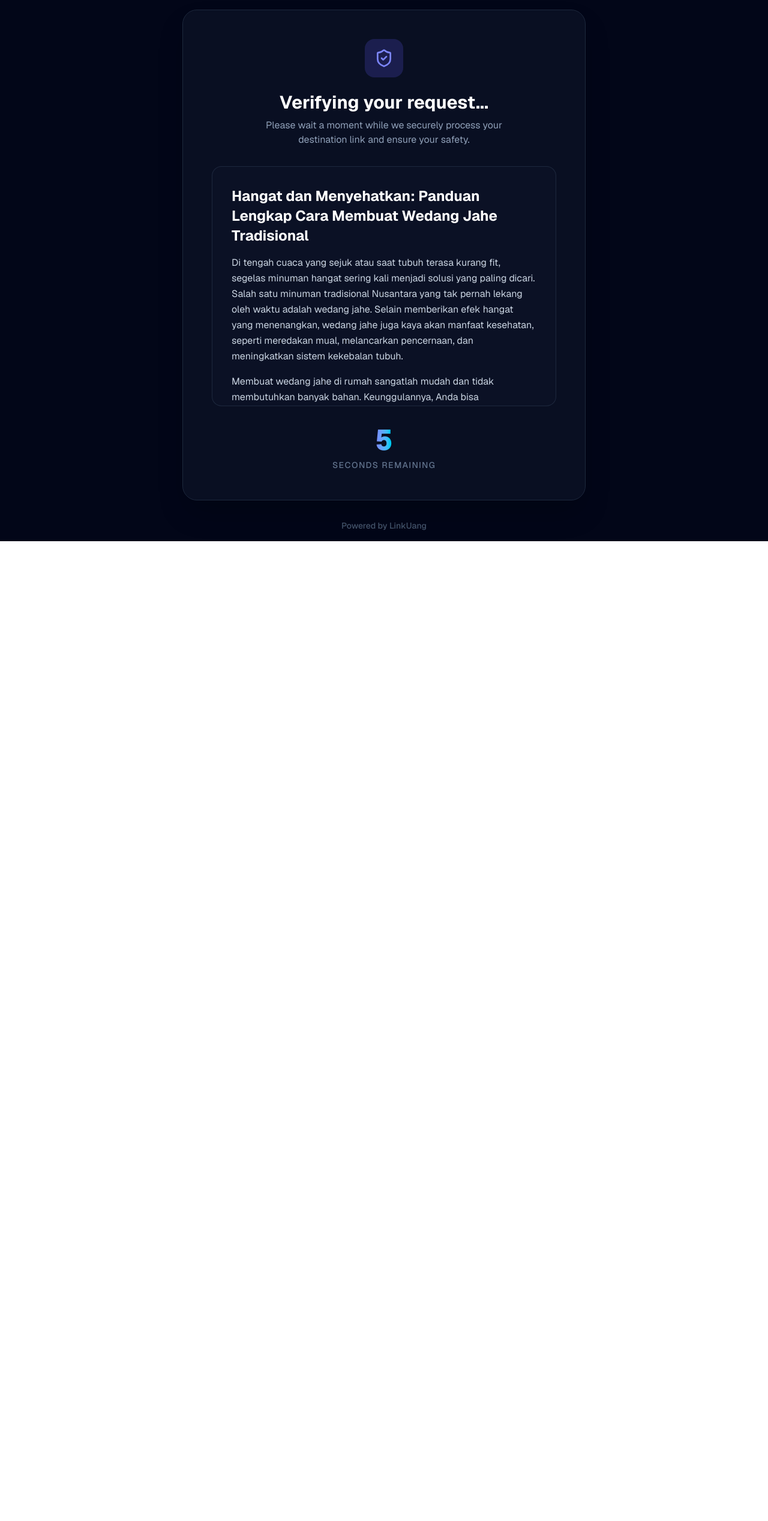
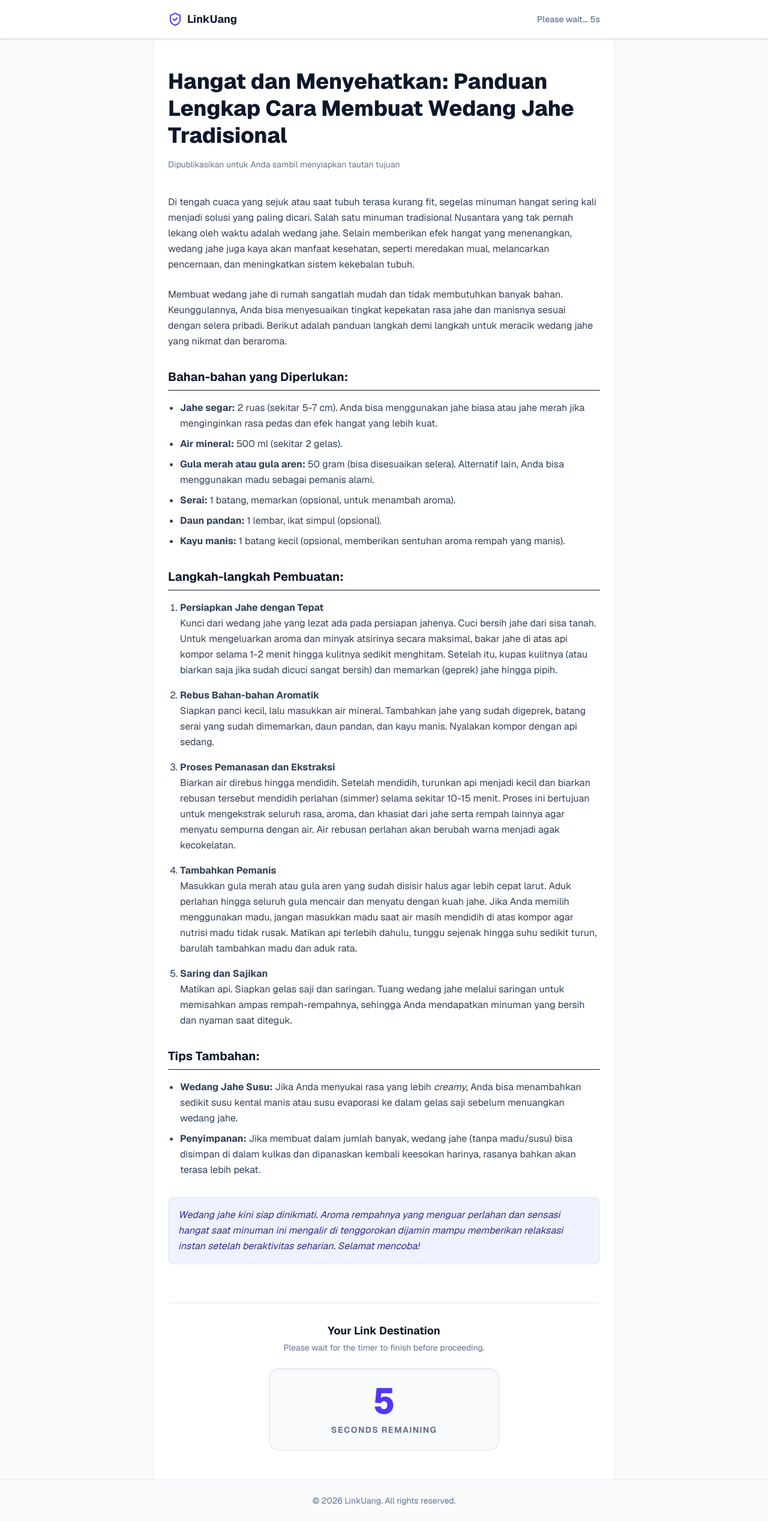
Before and after one commit to zerouknoun/likuang, a Next.js app: page /s/1 in a window 1280 px wide. Shown: the whole page at 60% size. Before the commit the page ends 902 px from the top, so only its background shows below. Built offline with nearby package versions, Linux system fonts and the light colour scheme.

Commit message:
style: ubah desain halaman tunggu menjadi mirip artikel blog asli

```diff
--- a/src/app/s/[code]/page.tsx
+++ b/src/app/s/[code]/page.tsx
@@ -44,32 +44,33 @@ export default function WaitPage() {
   };
 
   return (
-    <div className="min-h-screen bg-slate-950 flex flex-col items-center justify-center p-4 font-[family-name:var(--font-geist-sans)] relative overflow-hidden">
-      {/* Abstract Backgrounds */}
-      <div className="absolute top-0 left-0 w-full h-full overflow-hidden -z-10 pointer-events-none">
-        <div className="absolute top-[20%] left-[10%] w-[300px] h-[300px] bg-indigo-600/20 rounded-full blur-[100px] animate-pulse" />
-        <div className="absolute bottom-[20%] right-[10%] w-[300px] h-[300px] bg-cyan-600/10 rounded-full blur-[100px]" />
+    <div className="min-h-screen bg-slate-50 font-[family-name:var(--font-geist-sans)] text-slate-800 selection:bg-indigo-100">
+
+      {/* Blog Header / Navbar */}
+      <header className="bg-white border-b border-slate-200 sticky top-0 z-50 shadow-sm">
+        <div className="max-w-3xl mx-auto px-4 sm:px-6 h-16 flex items-center justify-between">
+          <div className="flex items-center gap-2">
+            <ShieldCheck className="w-6 h-6 text-indigo-600" />
+            <span className="font-bold text-lg text-slate-900">LinkUang</span>
+          </div>
+          <div className="text-sm font-medium text-slate-500">
+            {error ? "Error" : canProceed ? "Link Ready" : `Please wait... ${timeLeft}s`}
+          </div>
+        </div>
+      </header>
+
+      <main className="max-w-3xl mx-auto px-4 sm:px-6 py-8 sm:py-12 bg-white min-h-screen shadow-sm">
+
+        {/* Article Header */}
+        <div className="mb-10 text-center sm:text-left">
+          <h1 className="text-3xl sm:text-4xl font-extrabold text-slate-900 mb-4 leading-tight">
+            Hangat dan Menyehatkan: Panduan Lengkap Cara Membuat Wedang Jahe Tradisional
+          </h1>
+          <p className="text-slate-500 text-sm">Dipublikasikan untuk Anda sambil menyiapkan tautan tujuan</p>
         </div>
 
-      <div className="w-full max-w-2xl bg-slate-900/60 backdrop-blur-xl border border-slate-800 rounded-3xl p-8 sm:p-12 shadow-2xl flex flex-col items-center text-center">
-
-        <div className="w-16 h-16 rounded-2xl bg-indigo-500/20 flex items-center justify-center mb-6 text-indigo-400">
-          <ShieldCheck className="w-8 h-8" />
-        </div>
-
-        <h1 className="text-2xl sm:text-3xl font-bold text-white mb-2">
-          Verifying your request...
-        </h1>
-        <p className="text-slate-400 mb-8 max-w-md">
-          Please wait a moment while we securely process your destination link and ensure your safety.
-        </p>
-
-        {/* Article Content / Ad Space */}
-        <div className="w-full bg-slate-900/40 border border-slate-700/50 rounded-2xl p-6 sm:p-8 mb-8 text-left max-h-[400px] overflow-y-auto">
-          <h2 className="text-xl sm:text-2xl font-bold text-white mb-4 leading-snug">
-            Hangat dan Menyehatkan: Panduan Lengkap Cara Membuat Wedang Jahe Tradisional
-          </h2>
-          <div className="text-slate-300 text-sm sm:text-base leading-relaxed space-y-4">
+        {/* Article Content */}
+        <div className="prose prose-slate max-w-none text-slate-700 text-base leading-relaxed space-y-6">
           <p>
             Di tengah cuaca yang sejuk atau saat tubuh terasa kurang fit, segelas minuman hangat sering kali menjadi solusi yang paling dicari. Salah satu minuman tradisional Nusantara yang tak pernah lekang oleh waktu adalah wedang jahe. Selain memberikan efek hangat yang menenangkan, wedang jahe juga kaya akan manfaat kesehatan, seperti meredakan mual, melancarkan pencernaan, dan meningkatkan sistem kekebalan tubuh.
           </p>
@@ -77,7 +78,7 @@ export default function WaitPage() {
             Membuat wedang jahe di rumah sangatlah mudah dan tidak membutuhkan banyak bahan. Keunggulannya, Anda bisa menyesuaikan tingkat kepekatan rasa jahe dan manisnya sesuai dengan selera pribadi. Berikut adalah panduan langkah demi langkah untuk meracik wedang jahe yang nikmat dan beraroma.
           </p>
 
-            <h3 className="text-lg font-semibold text-indigo-400 mt-6 mb-2">Bahan-bahan yang Diperlukan:</h3>
+          <h3 className="text-xl font-bold text-slate-900 mt-8 mb-4 border-b pb-2">Bahan-bahan yang Diperlukan:</h3>
           <ul className="list-disc pl-5 space-y-2">
             <li><strong>Jahe segar:</strong> 2 ruas (sekitar 5-7 cm). Anda bisa menggunakan jahe biasa atau jahe merah jika menginginkan rasa pedas dan efek hangat yang lebih kuat.</li>
             <li><strong>Air mineral:</strong> 500 ml (sekitar 2 gelas).</li>
@@ -87,7 +88,7 @@ export default function WaitPage() {
             <li><strong>Kayu manis:</strong> 1 batang kecil (opsional, memberikan sentuhan aroma rempah yang manis).</li>
           </ul>
 
-            <h3 className="text-lg font-semibold text-indigo-400 mt-6 mb-2">Langkah-langkah Pembuatan:</h3>
+          <h3 className="text-xl font-bold text-slate-900 mt-8 mb-4 border-b pb-2">Langkah-langkah Pembuatan:</h3>
           <ol className="list-decimal pl-5 space-y-4">
             <li>
               <strong>Persiapkan Jahe dengan Tepat</strong><br/>
@@ -111,29 +112,35 @@ export default function WaitPage() {
             </li>
           </ol>
 
-            <h3 className="text-lg font-semibold text-indigo-400 mt-6 mb-2">Tips Tambahan:</h3>
+          <h3 className="text-xl font-bold text-slate-900 mt-8 mb-4 border-b pb-2">Tips Tambahan:</h3>
           <ul className="list-disc pl-5 space-y-2">
             <li><strong>Wedang Jahe Susu:</strong> Jika Anda menyukai rasa yang lebih <i>creamy</i>, Anda bisa menambahkan sedikit susu kental manis atau susu evaporasi ke dalam gelas saji sebelum menuangkan wedang jahe.</li>
             <li><strong>Penyimpanan:</strong> Jika membuat dalam jumlah banyak, wedang jahe (tanpa madu/susu) bisa disimpan di dalam kulkas dan dipanaskan kembali keesokan harinya, rasanya bahkan akan terasa lebih pekat.</li>
           </ul>
-            <p className="pt-4 border-t border-slate-800/60 text-slate-400 italic">
+
+          <p className="p-4 bg-indigo-50 text-indigo-900 rounded-lg italic mt-8 border border-indigo-100">
             Wedang jahe kini siap dinikmati. Aroma rempahnya yang menguar perlahan dan sensasi hangat saat minuman ini mengalir di tenggorokan dijamin mampu memberikan relaksasi instan setelah beraktivitas seharian. Selamat mencoba!
           </p>
         </div>
+
+        {/* Action / Timer Section at the bottom */}
+        <div className="mt-16 pt-8 border-t border-slate-200 flex flex-col items-center justify-center">
+          <div className="text-center mb-6">
+            <h4 className="text-lg font-bold text-slate-900 mb-1">Your Link Destination</h4>
+            <p className="text-slate-500 text-sm">Please wait for the timer to finish before proceeding.</p>
           </div>
 
-        {/* Timer / Button Area */}
-        <div className="min-h-[60px] flex items-center justify-center">
+          <div className="min-h-[80px] w-full flex items-center justify-center">
             {error ? (
-            <div className="text-red-400 bg-red-400/10 border border-red-400/20 px-6 py-3 rounded-xl font-medium">
+              <div className="text-red-600 bg-red-50 border border-red-200 px-6 py-4 rounded-xl font-medium w-full text-center">
                 {error}
               </div>
             ) : !canProceed ? (
-            <div className="flex flex-col items-center">
-              <div className="text-5xl font-extrabold text-transparent bg-clip-text bg-gradient-to-r from-indigo-400 to-cyan-400 mb-2 font-mono">
+              <div className="flex flex-col items-center p-6 bg-slate-50 rounded-2xl w-full max-w-sm border border-slate-200 shadow-inner">
+                <div className="text-6xl font-extrabold text-indigo-600 mb-2 font-mono">
                   {timeLeft}
                 </div>
-              <div className="text-sm text-slate-500 font-medium uppercase tracking-widest">
+                <div className="text-sm text-slate-500 font-bold uppercase tracking-widest">
                   Seconds Remaining
                 </div>
               </div>
@@ -141,16 +148,15 @@ export default function WaitPage() {
               <button
                 onClick={handleContinue}
                 disabled={loading}
-              className="group relative flex items-center gap-3 bg-indigo-600 hover:bg-indigo-500 text-white px-8 py-4 rounded-full text-lg font-semibold transition-all shadow-[0_0_20px_rgba(79,70,229,0.4)] hover:shadow-[0_0_30px_rgba(79,70,229,0.6)] disabled:opacity-50 disabled:cursor-not-allowed overflow-hidden"
+                className="w-full max-w-sm group relative flex items-center justify-center gap-3 bg-indigo-600 hover:bg-indigo-700 text-white px-8 py-5 rounded-2xl text-lg font-bold transition-all shadow-lg hover:shadow-indigo-500/30 disabled:opacity-50 disabled:cursor-not-allowed overflow-hidden"
               >
-              <div className="absolute inset-0 bg-white/20 translate-y-full group-hover:translate-y-0 transition-transform duration-300 ease-out" />
                 <span className="relative z-10 flex items-center gap-2">
                   {loading ? (
-                  <Loader2 className="w-5 h-5 animate-spin" />
+                    <Loader2 className="w-6 h-6 animate-spin" />
                   ) : (
                     <>
                       Continue to Link
-                    <ArrowRight className="w-5 h-5 group-hover:translate-x-1 transition-transform" />
+                      <ArrowRight className="w-6 h-6 group-hover:translate-x-2 transition-transform" />
                     </>
                   )}
                 </span>
@@ -159,9 +165,11 @@ export default function WaitPage() {
           </div>
         </div>
 
-      <p className="mt-8 text-sm text-slate-600 font-medium">
-        Powered by LinkUang
-      </p>
+      </main>
+
+      <footer className="text-center py-6 text-sm text-slate-500 bg-slate-50 border-t border-slate-200">
+        &copy; {new Date().getFullYear()} LinkUang. All rights reserved.
+      </footer>
     </div>
   );
 }
```
Lines whose indentation alone changed are shown as unchanged.
